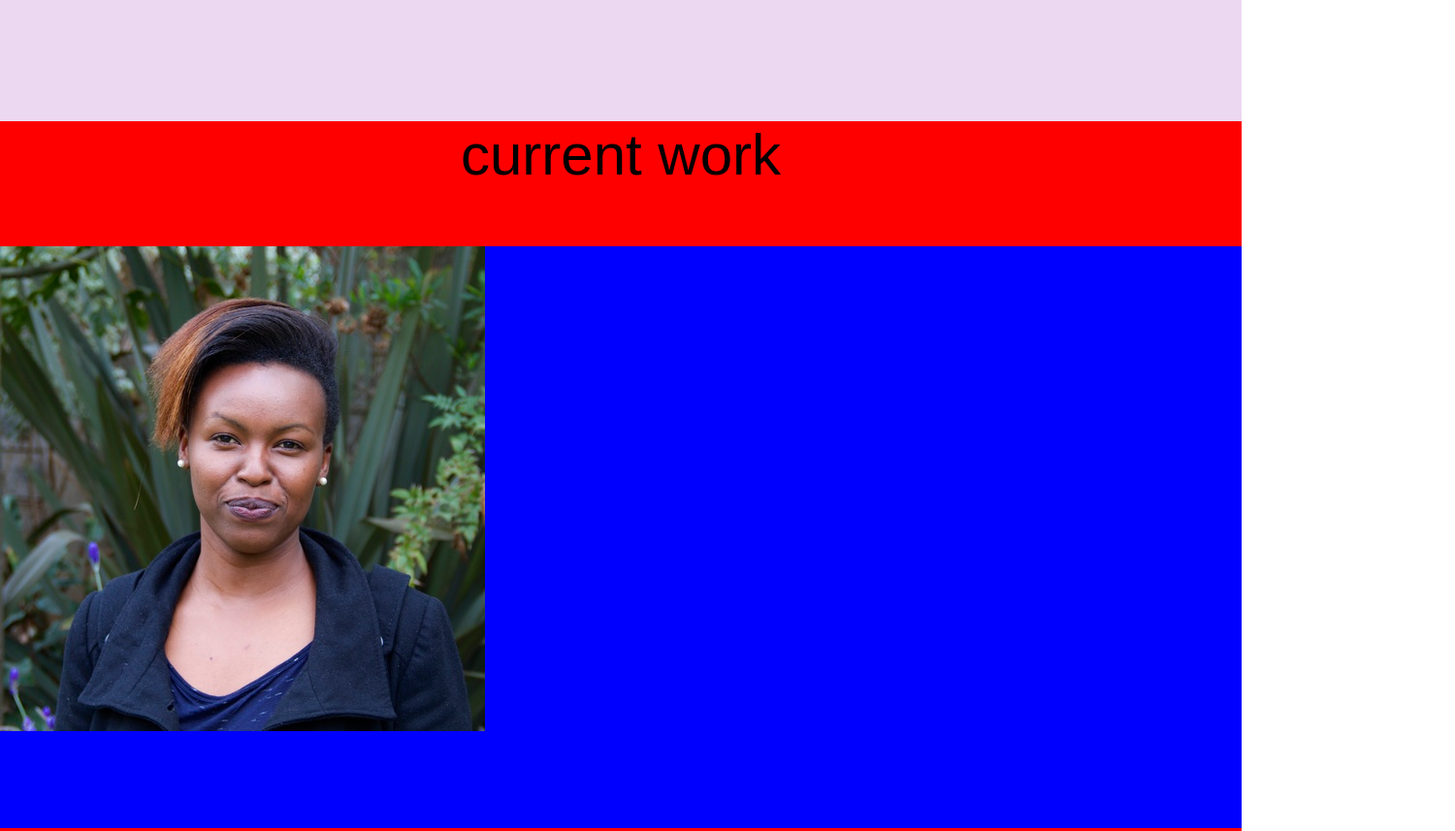
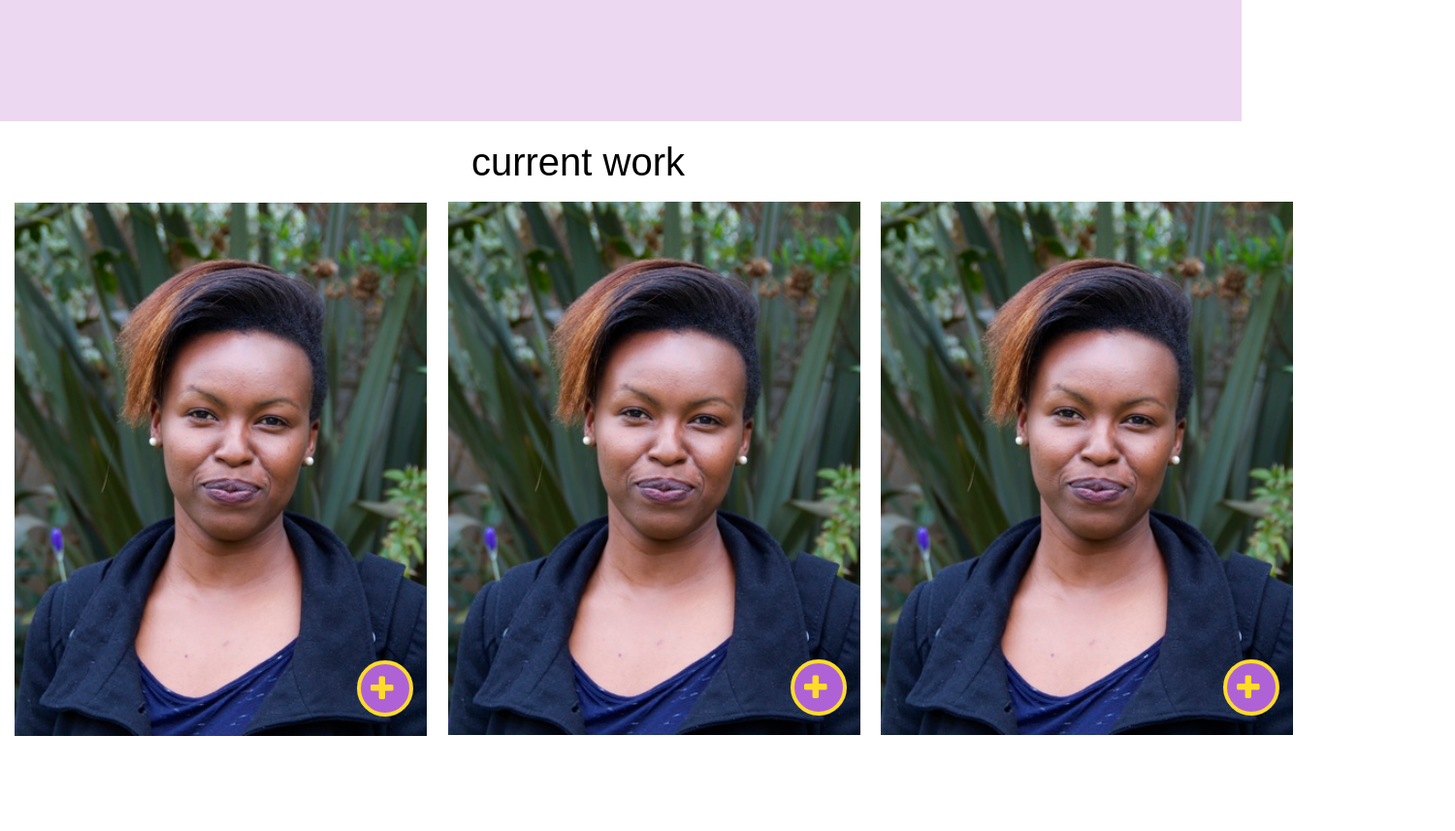
Before and after one commit to faridaatei/vero-s-portfolio, a plain HTML site: page index.html in a window 1280 px wide. Shown: the part 1660-2517 px from the top of the page at 97% size, 1500 px wide, since content can reach past the window. After the commit the page ends 2465 px from the top, so only its background shows below. Drawn offline with Linux system fonts and the light colour scheme.

Commit message:
currentwork

```diff
--- a/index.html
+++ b/index.html
@@ -4,6 +4,7 @@
  <head>
  <title>veronica's portfolio</title>
  <link href="main.css"rel="stylesheet"type=text/css>
+<link rel="stylesheet" href="https://cdnjs.cloudflare.com/ajax/libs/font-awesome/4.7.0/css/font-awesome.min.css">
  <script src="main.js"></script>
 
 
@@ -97,17 +98,32 @@
 
 </div>
 <!-- end of about -->
+
+<!-- currentwork -->
+
 <div class="currentwork">
 
 <div class="currentworkp"><p>current work</p></div>
 
-<div class="currentworkimg1">
 
-	<img src="images/vero2.jpg">
+<div class="currentwork1">
+	<div class="circle">
+	<a href="currentwork1.html" >	<i class="fa fa-plus" style="font-size:30px;color:#ffdb28;margin-left: 10px;margin-top:10px; "></i></a>
+	</div>
 </div>
 
-<div class="currentworkimg2">
-	<img src="images/vero2.jpg">
+
+<div class="currentwork2">
+	<div class="circle">
+		<a href="currentwork1.html" >	<i class="fa fa-plus" style="font-size:30px;color:#ffdb28;margin-left: 10px;margin-top:10px; "></i></a>
+
+	</div>
+</div>
+<div class="currentwork3">
+	<div class="circle">
+		<a href="currentwork1.html" >	<i class="fa fa-plus" style="font-size:30px;color:#ffdb28;margin-left: 10px;margin-top:10px; "></i></a>
+
+	</div>
 </div>
 
 
--- a/main.css
+++ b/main.css
@@ -135,42 +135,83 @@ margin-left: 50px;
 }
 
 .currentwork{
-  background-color: red;
-  width:100%;
-  height: 150%;
+ /* background-color: red;*/
+  width:1500px;
+  height: 680px;
 
 }
 
-.currentworkp{
-  font-size: 60px;
+.currentwork1{
+ /* background-color: green;*/
+  width:425px;
+  height: 550px;
   position: relative;
-  top: -55%;
-  text-align: center;
+  top: 39px;
+  left: 15px;
+  background-image: url("images/vero2.jpg");
+  background-color: #cccccc;
+  /*height: 500px;*/
+  background-position: center;
+  background-repeat: no-repeat;
+  background-size: cover;
+ /* position: relative;*/
 
 }
 
-.currentworkimg1 {
-  background-color: blue;
-  width:100%;
-  height:50%;
+.currentwork2{
+  background-color: yellow;
+  width:425px;
+  height: 550px;
   position: relative;
-  top: -50%;
+  top: -512px;
+  left: 462px;
+  background-image: url("images/vero2.jpg");
+  background-color: #cccccc;
+  /*height: 500px;*/
+  background-position: center;
+  background-repeat: no-repeat;
+  background-size: cover;
+
+
 
 }
 
-.currentworkimg2 {
-  background-color: green;
-  width:100%;
-  height:50%;
-   position: relative;
-  top: -48%;
+.currentwork3{
+ /* background-color: orange;*/
+  width:425px;
+  height: 550px;
+  position: relative;
+  top: -1062px;
+  left: 908px;
+  background-image: url("images/vero2.jpg");
+  background-color: #cccccc;
+  /*height: 500px;*/
+  background-position: center;
+  background-repeat: no-repeat;
+  background-size: cover;
 
 }
 
-.currentworkimg1 img {
- max-width: 100%;
-max-height: 100%;
-object-fit: contain;
+.currentworkp p{
+  font-size: 40px;
+  position: relative;
+  top: 20px;
+  text-align: center;
+  right: 50%;
+
+}
+
+.circle {
+   /*background-image: url("images/vero2.jpg");*/
+  height: 50px;
+  width: 50px;
+  background-color:#af62d6;
+  border-radius: 50%;
+  position: absolute;
+  bottom: 20px;
+  right: 14px;
+   border: 4px solid #ffdb28;
+
 
 
 }
```
Also changed, not shown: currentwork1.html (added, +1 -0 lines), images/vero3.png (added), main.js (line endings or trailing spaces), 1 other file.
